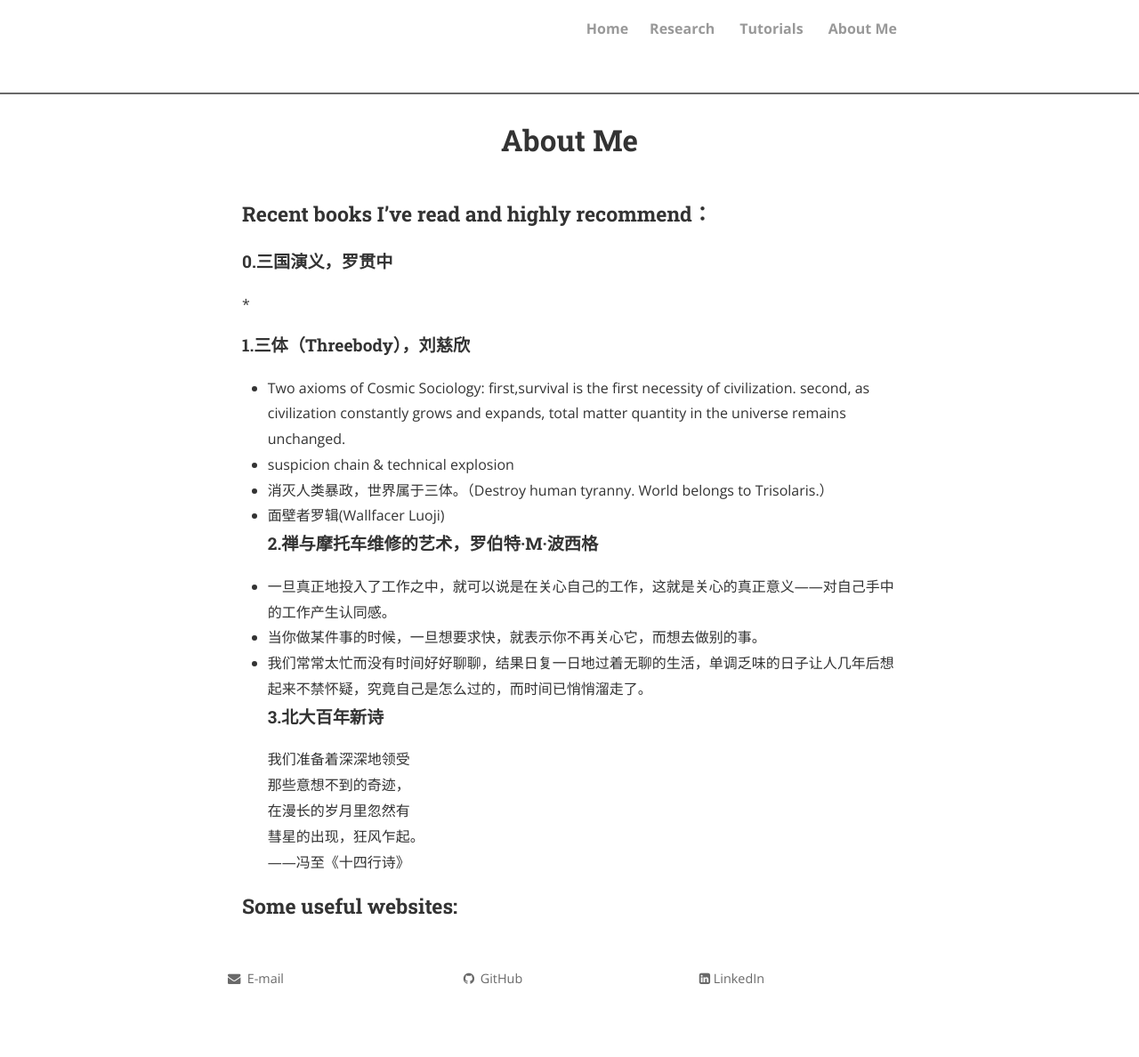
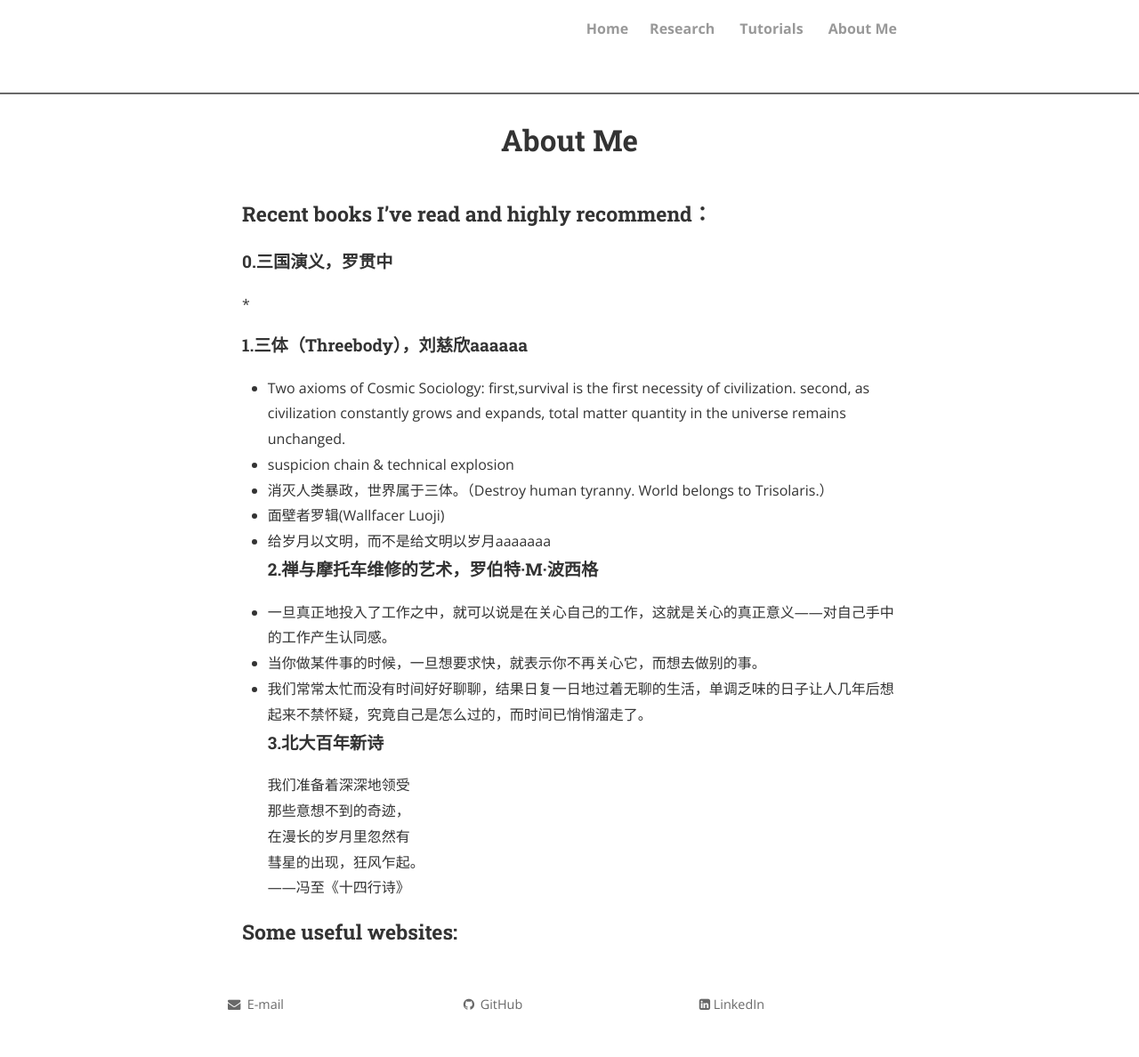
Before and after one commit to Yunga-Wu/Yunga-Wu.github.io, a Jekyll site: the page built from about.md, in a window 1280 px wide. Shown: the whole page at 89% size. Built offline with Jekyll 4.4.1, drawn with Linux system fonts in a browser that asks for light colours; nearby versions of some CDN libraries; comment, search, counter and statistics services are not loaded; a style sheet for code colours, icons or effects is not loaded; before the commit the page ends 1160 px from its top, so only the background shows below that.

Commit message:
Update about.md

```diff
--- a/about.md
+++ b/about.md
@@ -6,12 +6,13 @@ permalink: /about/
 ### Recent books I've read and highly recommend：
 #### 0.三国演义，罗贯中
 *
-#### 1.三体（Threebody），刘慈欣
+#### 1.三体（Threebody），刘慈欣aaaaaa
 
 * Two axioms of Cosmic Sociology: first,survival is the first necessity of civilization. second, as civilization constantly grows and expands, total matter quantity in the universe remains unchanged.
 * suspicion chain & technical explosion
 * 消灭人类暴政，世界属于三体。（Destroy human tyranny. World belongs to Trisolaris.）
 * 面壁者罗辑(Wallfacer Luoji)
+* 给岁月以文明，而不是给文明以岁月aaaaaaa
 #### 2.禅与摩托车维修的艺术，罗伯特·M·波西格
 * 一旦真正地投入了工作之中，就可以说是在关心自己的工作，这就是关心的真正意义——对自己手中的工作产生认同感。
 * 当你做某件事的时候，一旦想要求快，就表示你不再关心它，而想去做别的事。
```
